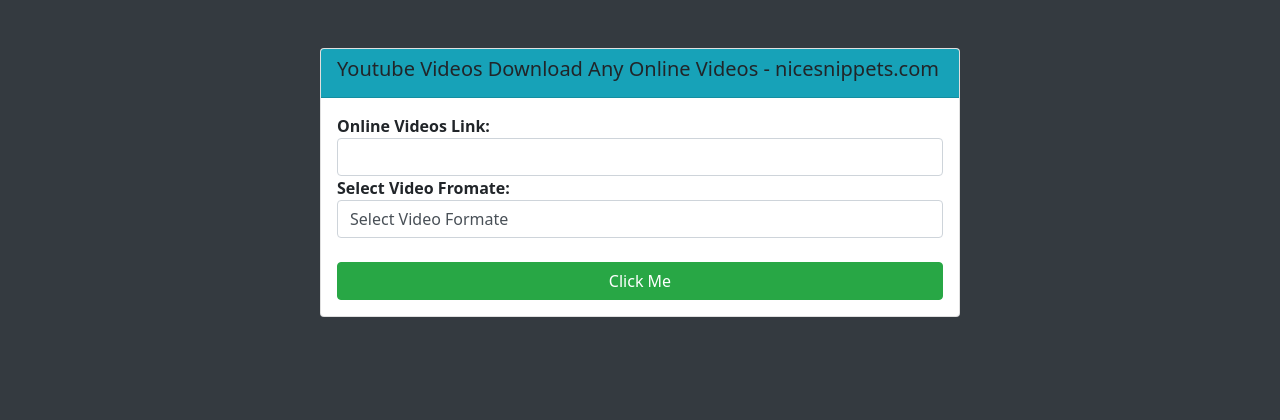
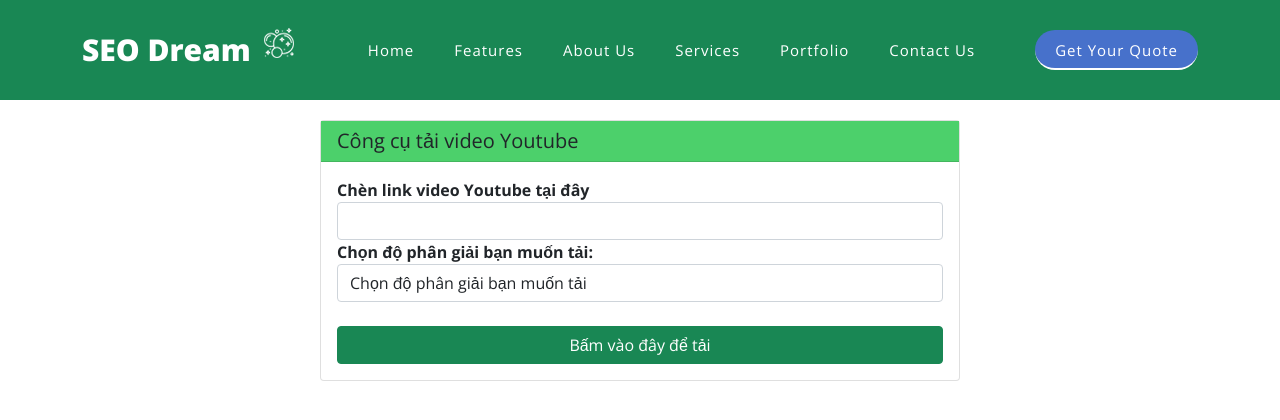
Before and after one commit to trietpko2002/trietpko2002.github, a plain HTML site: page getlinkyt.html in a window 1280 px wide. Drawn offline with nearby package versions, Linux system fonts and the light colour scheme.

Commit message:
xong getlink yt

```diff
--- a/assets/css/templatemo-seo-dream.css
+++ b/assets/css/templatemo-seo-dream.css
@@ -56,7 +56,13 @@
 .grid-item {
   width: 50%;
 }
-
+.header-congcu
+{
+  background-color: #4cd06b;
+  padding: 0.5rem 1rem;
+  margin-bottom: 0;
+  border-bottom: 1px solid rgba(0, 0, 0, 0.125);
+}
 .grid-item {
   float: left;
 }
@@ -290,7 +296,7 @@
 }
 
 .header-area {
-  background-color: #33ccc5;
+  background-color: #198754;
   position: absolute;
   top: 0px;
   left: 0px;
--- a/getlinkyt.html
+++ b/getlinkyt.html
@@ -5,18 +5,75 @@
   <link rel="stylesheet" type="text/css" href="https://cdnjs.cloudflare.com/ajax/libs/twitter-bootstrap/5.0.0-alpha1/css/bootstrap.min.css">
   <script type="text/javascript" src="https://cdnjs.cloudflare.com/ajax/libs/jquery/3.5.1/jquery.min.js"></script>
   <script type="text/javascript" src="https://cdnjs.cloudflare.com/ajax/libs/twitter-bootstrap/5.0.0-alpha1/js/bootstrap.min.js"></script>
+  <!-- Bootstrap core CSS -->
+  <link href="vendor/bootstrap/css/bootstrap.min.css" rel="stylesheet">
+
+
+  <!-- Additional CSS Files -->
+  <link rel="stylesheet" href="assets/css/fontawesome.css">
+  <link rel="stylesheet" href="assets/css/templatemo-seo-dream.css">
+  <link rel="stylesheet" href="assets/css/animated.css">
+  <link rel="stylesheet" href="assets/css/owl.css">
 </head>
-<body class="bg-dark">
+
+<body class="bg-white">
+     <!-- ***** Preloader Start ***** -->
+  <div id="js-preloader" class="js-preloader">
+    <div class="preloader-inner">
+      <span class="dot"></span>
+      <div class="dots">
+        <span></span>
+        <span></span>
+        <span></span>
+      </div>
+    </div>
+  </div>
+  <!-- ***** Preloader End ***** -->
+
+  <!-- ***** Header Area Start ***** -->
+  <header class="header-area header-sticky wow slideInDown" data-wow-duration="0.75s" data-wow-delay="0s">
+    <div class="container">
+      <div class="row">
+        <div class="col-12">
+          <nav class="main-nav">
+            <!-- ***** Logo Start ***** -->
+            <a href="index.html" class="logo">
+              <h4>SEO Dream <img src="assets/images/logo-icon.png" alt=""></h4>
+            </a>
+            <!-- ***** Logo End ***** -->
+            <!-- ***** Menu Start ***** -->
+            <ul class="nav">
+              <li class="scroll-to-section"><a href="#top" class="active">Home</a></li>
+              <li class="scroll-to-section"><a href="#features">Features</a></li>
+              <li class="scroll-to-section"><a href="#about">About Us</a></li>
+              <li class="scroll-to-section"><a href="#services">Services</a></li>
+              <li class="scroll-to-section"><a href="#portfolio">Portfolio</a></li>
+              <li class="scroll-to-section"><a href="#contact">Contact Us</a></li>
+              <li class="scroll-to-section"><div class="main-blue-button"><a href="#contact">Get Your Quote</a></div></li>
+            </ul>
+            <a class='menu-trigger'>
+                <span>Menu</span>
+            </a>
+            <!-- ***** Menu End ***** -->
+          </nav>
+        </div>
+      </div>
+    </div>
+  </header>
+  <!-- ***** Header Area End ***** -->
+  <br>
+  <br>
+  <br>
   <div class="col-md-6 offset-md-3 mt-5">
     <div class="card">
-      <div class="card-header bg-info">
-        <h5>Youtube Videos Download Any Online Videos - nicesnippets.com</h5>
+      <div class="header-congcu">
+        <h5>Công cụ tải video Youtube</h5>
       </div>
       <div class="card-body">
         <div class="row">
           <div class="col-md-12">
             <div class="form-group">
-              <label class="text-weight"><b>Online Videos Link:</b></label>
+              <label class="text-weight"><b>Chèn link video Youtube tại đây</b></label>
               <input type="txt" name="link" class="form-control link" required>
             </div>
           </div>
@@ -25,9 +82,9 @@
           <div class="row">
             <div class="col-md-12">
               <div class="form-group">
-                <label class="text-weight"><b>Select Video Fromate:</b></label>
+                <label class="text-weight"><b>Chọn độ phân giải bạn muốn tải:</b></label>
                 <select class="form-control formte" required>
-                  <option selected disabled>Select Video Formate</option>
+                  <option selected disabled>Chọn độ phân giải bạn muốn tải</option>
                   <option value="mp3">Mp3</option>
                   <option value="mp4a">144 Mp4</option>
                   <option value="360">360 Mp4</option>
@@ -43,7 +100,7 @@
           <div class="row">
             <div class="col-md-12">
               <div class="form-group mt-4 download-video">
-                <button class="btn btn-success btn-block click-btn-down" type="submit">Click Me</button>
+                <button class="btn btn-success btn-block click-btn-down" type="submit">Bấm vào đây để tải</button>
               </div>
             </div>
           </div>
@@ -63,4 +120,11 @@
       $('.download-video').html('<iframe style="width:100%;height:60px;border:0;overflow:hidden;" scrolling="no" src="https://loader.to/api/button/?url='+link+'&f='+fromate+'"></iframe>');
   }
 </script>
+<!-- Scripts -->
+<script src="vendor/jquery/jquery.min.js"></script>
+<script src="vendor/bootstrap/js/bootstrap.bundle.min.js"></script>
+<script src="assets/js/owl-carousel.js"></script>
+<script src="assets/js/animation.js"></script>
+<script src="assets/js/imagesloaded.js"></script>
+<script src="assets/js/custom.js"></script>
 </html>
```
